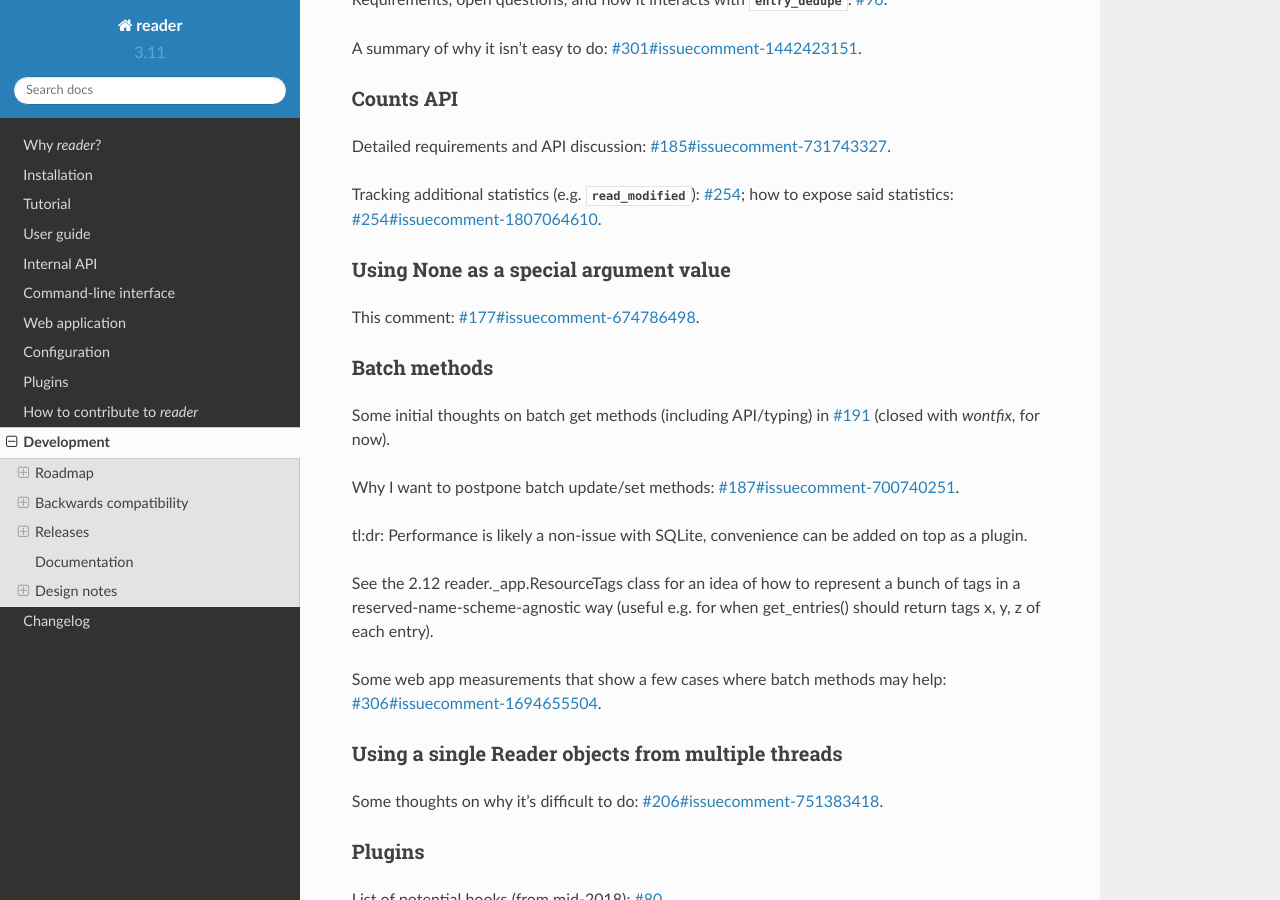
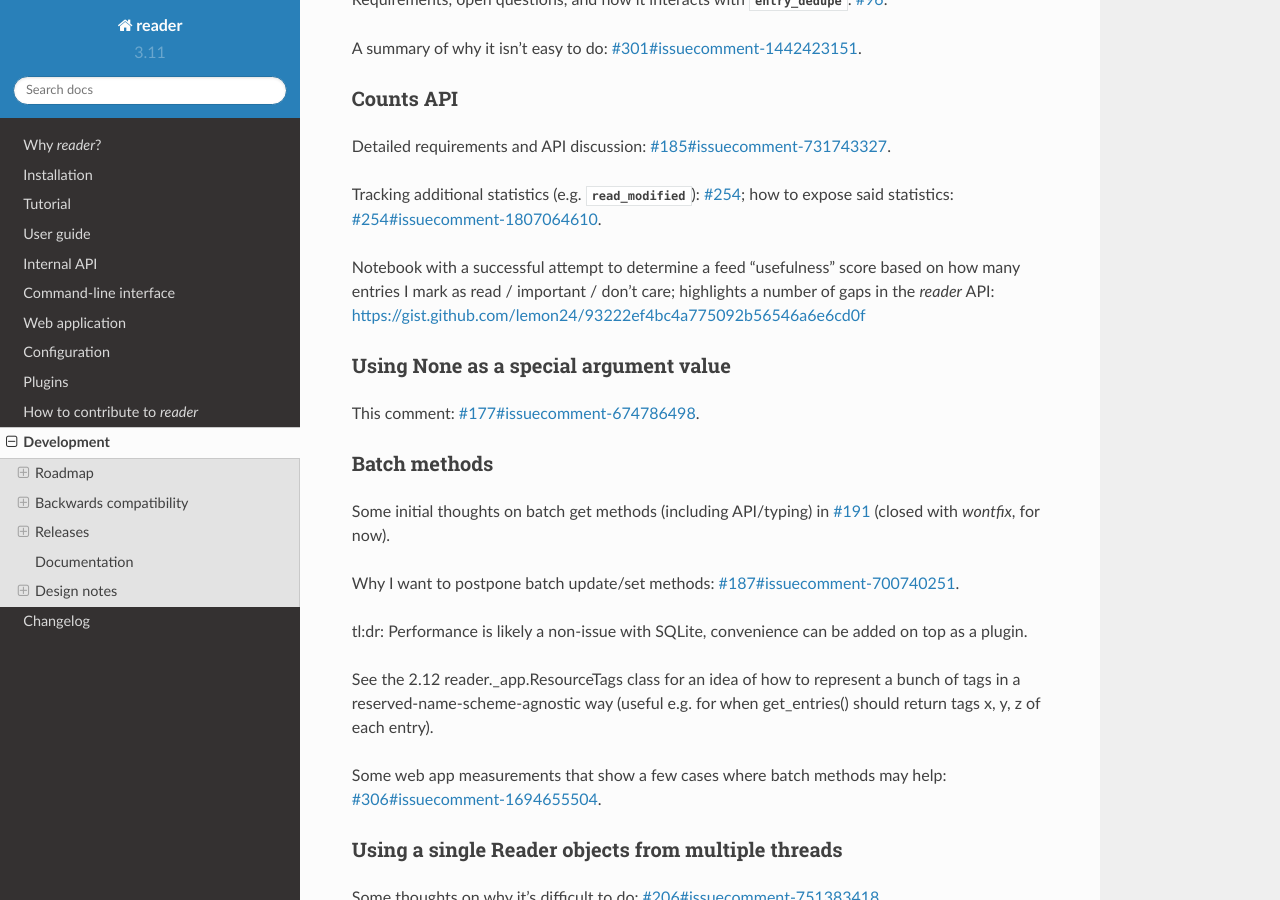
Before and after one commit to Alcides1123/reader, a Sphinx documentation site: the page built from docs/dev.rst, in a window 1280 px wide and 900 px high, scrolled down 9716 px. Built offline with Sphinx 7.4.7 and the Read the Docs theme 2.0.0, drawn with Linux system fonts in a browser that asks for light colours; pages that are not in the unit, such as notebooks, are missing from menus; some of the changed text lies outside the part shown.

Commit message:
Dev notes / roadmap updates for #254, #328.

```diff
--- a/docs/dev.rst
+++ b/docs/dev.rst
@@ -581,6 +581,8 @@ Requirements, open questions, and how it interacts with :mod:`~reader.plugins.en
 A summary of why it isn't easy to do: :issue:`301#issuecomment-1442423151`.
 
 
+.. _counts api:
+
 Counts API
 ~~~~~~~~~~
 
@@ -588,6 +590,11 @@ Detailed requirements and API discussion: :issue:`185#issuecomment-731743327`.
 
 Tracking additional statistics (e.g. :attr:`~Entry.read_modified`): :issue:`254`;
 how to expose said statistics: :issue:`254#issuecomment-1807064610`.
+
+Notebook with a successful attempt to determine a feed "usefulness" score
+based on how many entries I mark as read / important / don't care;
+highlights a number of gaps in the *reader* API:
+https://gist.github.com/lemon24/93222ef4bc4a775092b56546a6e6cd0f
 
 
 Using None as a special argument value
```
Also changed, not shown: other parts of docs/dev.rst (+2 -2 lines).
